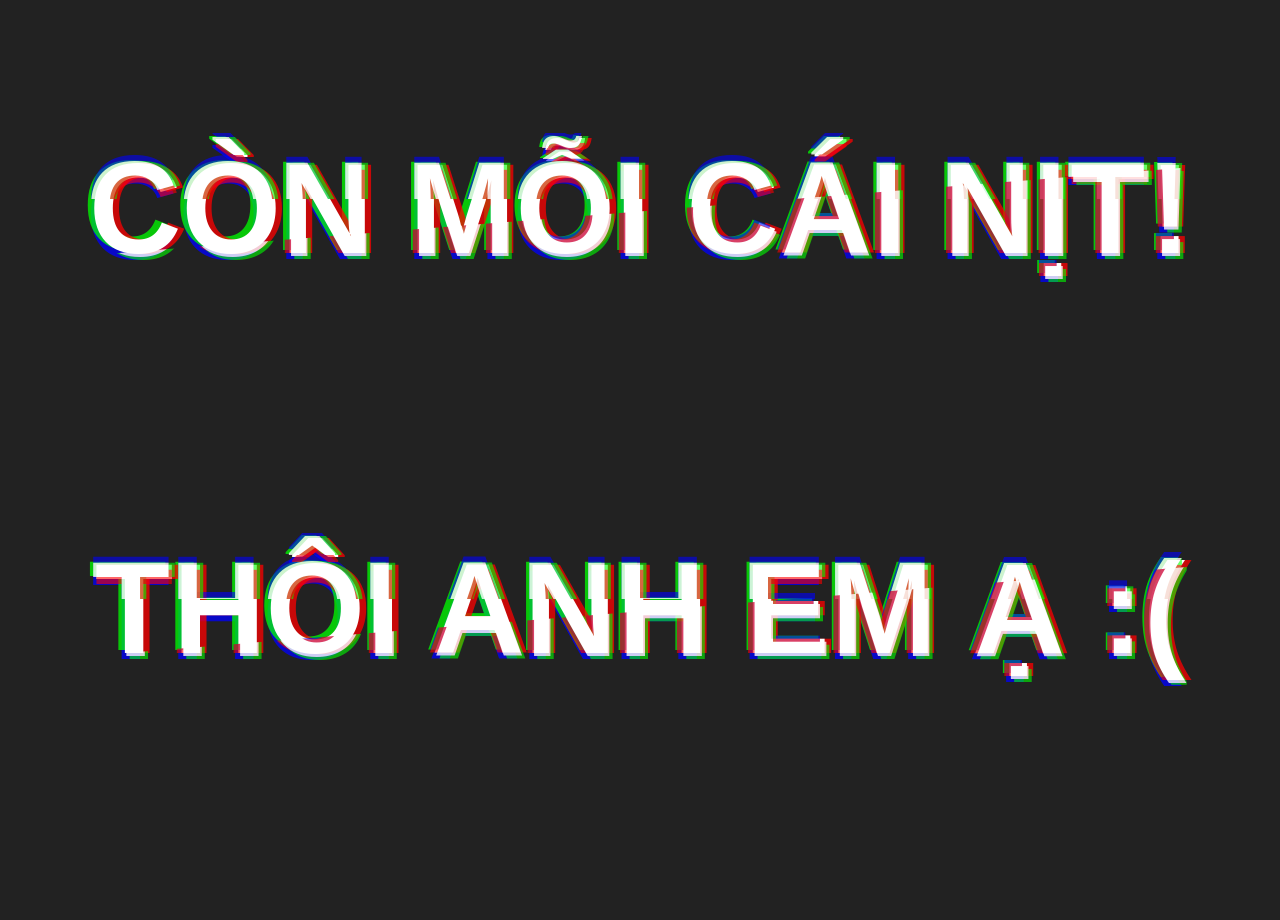
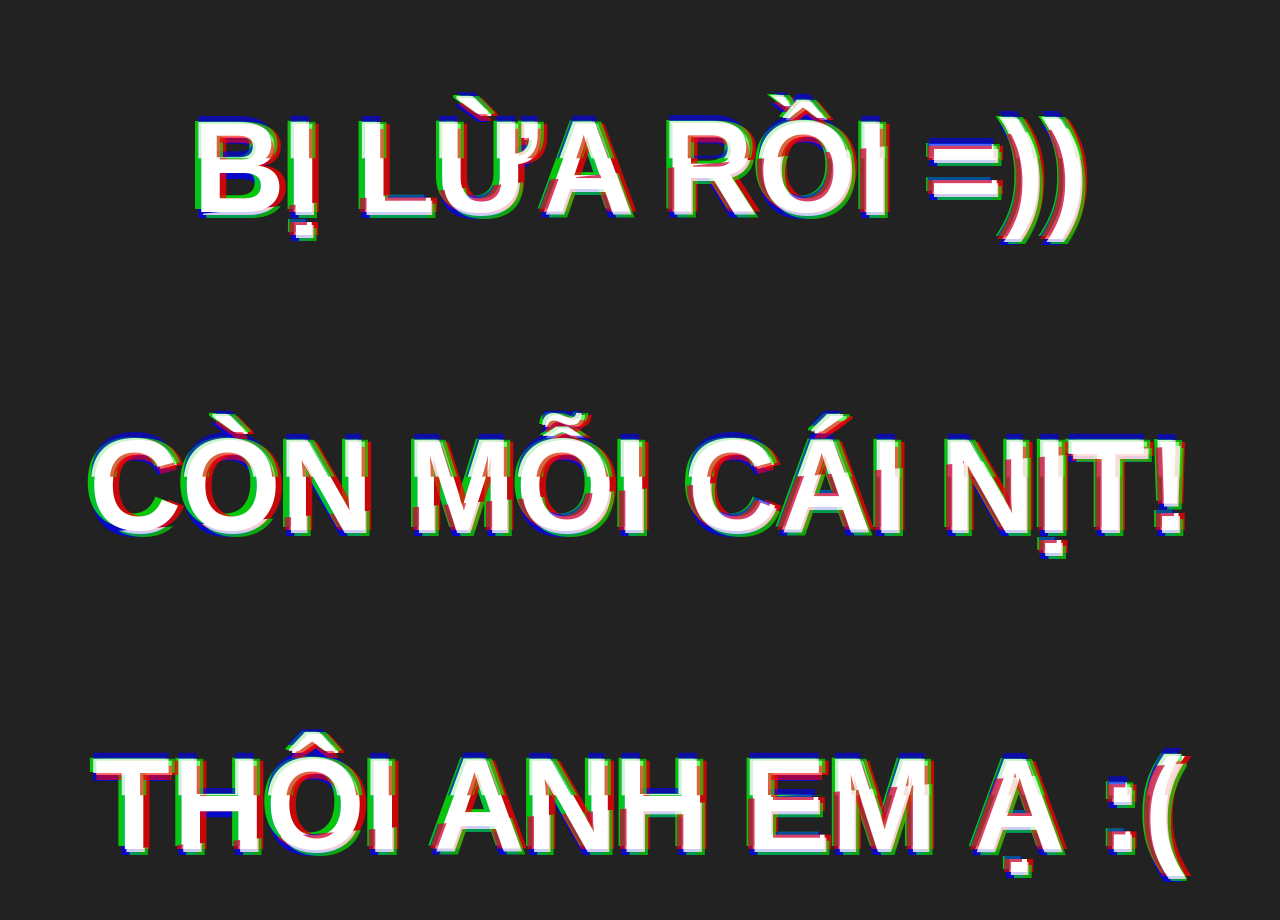
Before and after one commit to NgocHai220998/concainit, a website: page index.html in a window 1280 px wide. Before the commit the page ends 816 px from the top, so only its background shows below. Drawn offline with Linux system fonts and the light colour scheme.

Commit message:
Update index.html

```diff
--- a/index.html
+++ b/index.html
@@ -114,6 +114,11 @@
 
 <body>
     <h1 class="glitch">
+        <span aria-hidden="true">Bị lừa rồi =))</span>
+        Bị lừa rồi =))
+        <span aria-hidden="true">Bị lừa rồi =))</span>
+    </h1>
+    <h1 class="glitch">
         <span aria-hidden="true">Còn mỗi cái nịt!</span>
         Còn mỗi cái nịt!
         <span aria-hidden="true">Còn mỗi cái nịt!</span>
```
